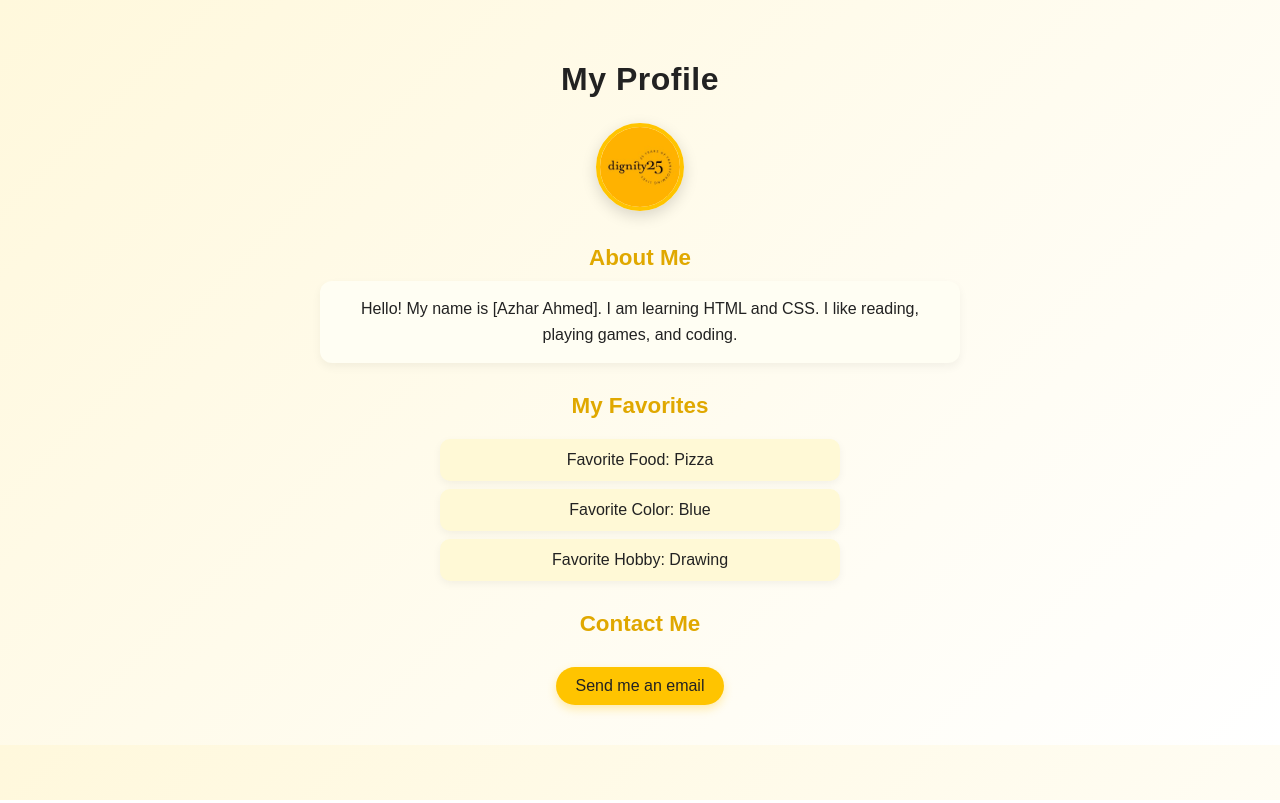
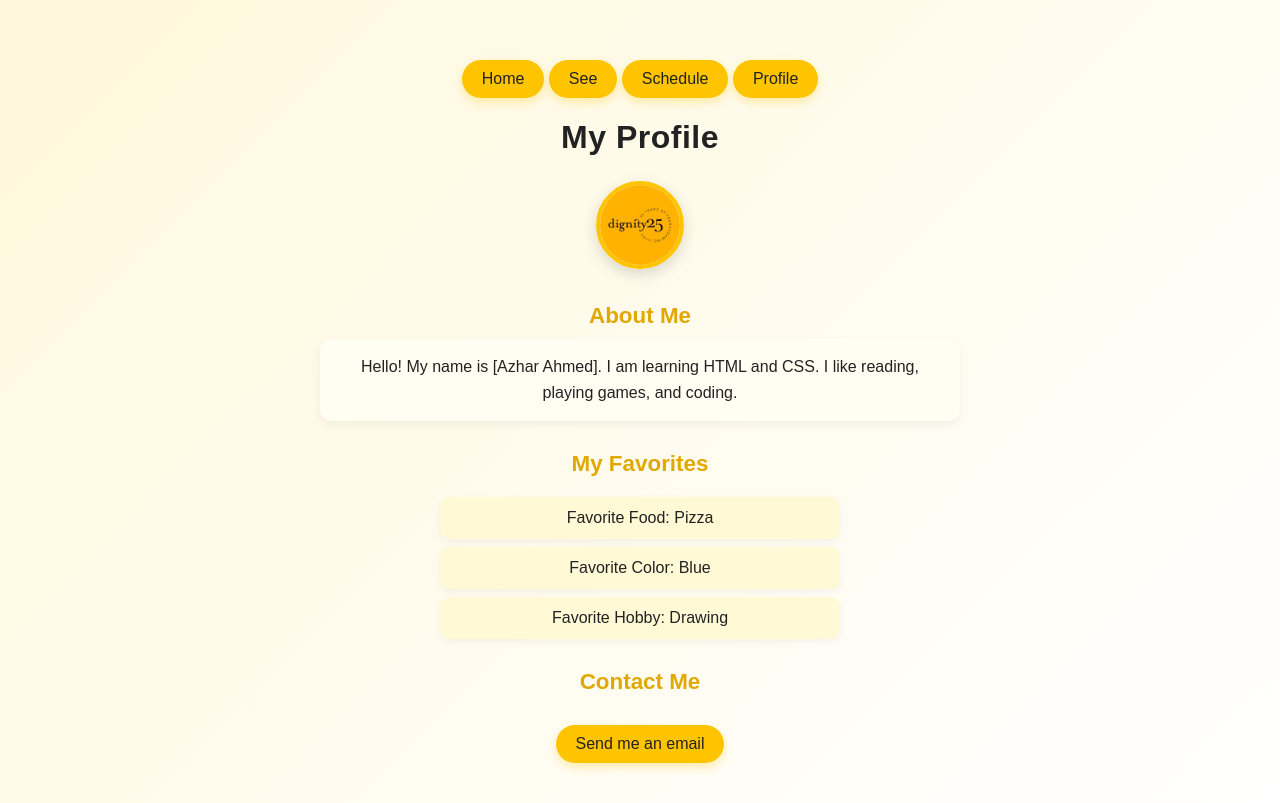
Before and after one commit to azhar2-byte/Dignity-Mini-site, a plain HTML site: page profile.html in a window 1280 px wide. Drawn offline with Linux system fonts and the light colour scheme.

Commit message:
Update profile.html

```diff
--- a/profile.html
+++ b/profile.html
@@ -4,6 +4,12 @@
     <title>My Profile</title>
   <link rel="stylesheet" href="style1.css">
 <body>
+     <nav>
+    <a href="Home.html">Home</a>
+    <a href="see.html">See</a>
+    <a href="schedule.html">Schedule</a>
+      <a href="profile.html">Profile</a>
+  </nav>
     <h1>My Profile</h1>
   <img src="logo.jpg" alt="My Photo" width="80">
 
```
